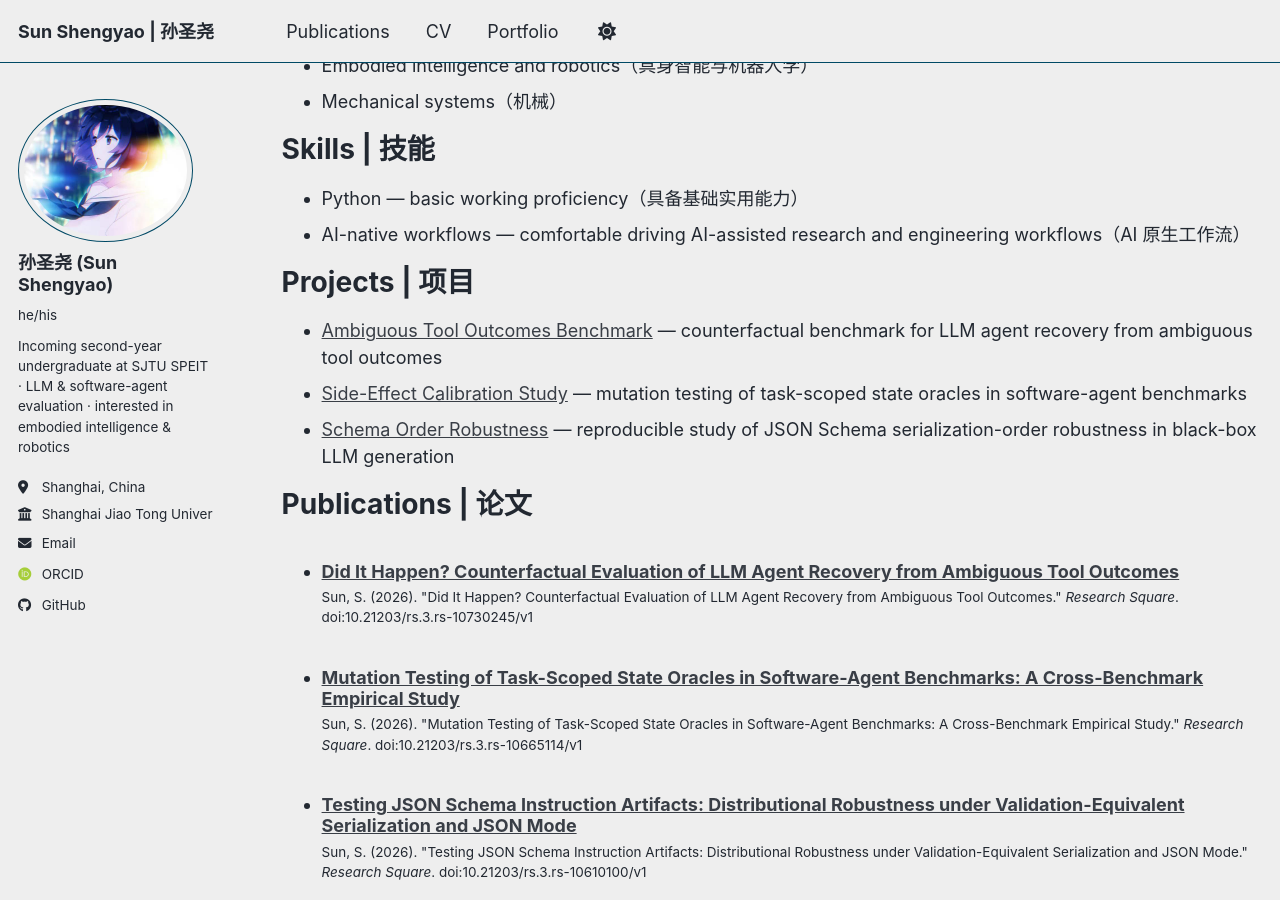
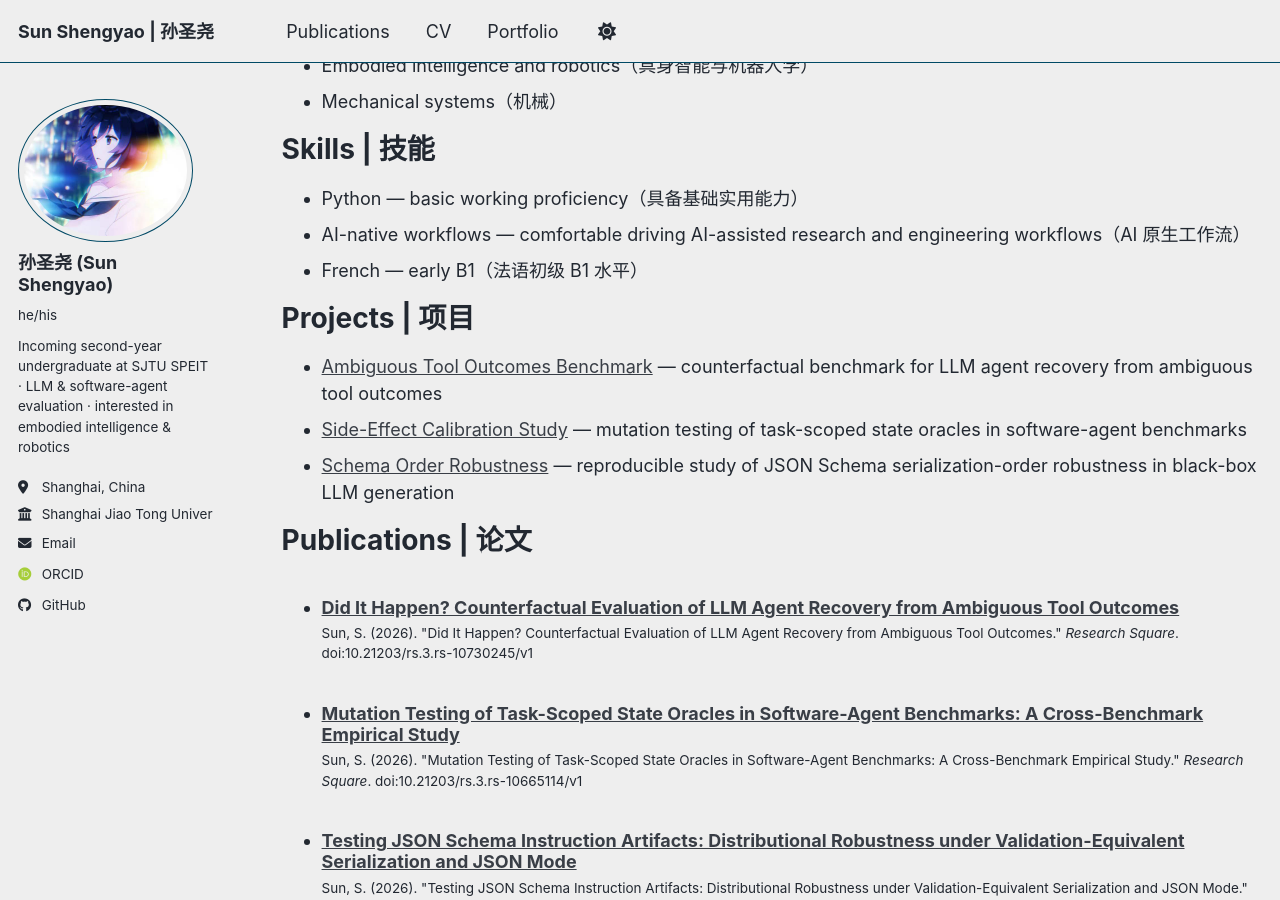
Before and after one commit to shushuyang231/shushuyang231.github.io, a Jekyll site: the page built from _pages/cv.md, in a window 1280 px wide and 900 px high, scrolled down 346 px. Built offline with Jekyll 4.4.1, drawn with Linux system fonts in a browser that asks for light colours; some web fonts are replaced; a script bundle is joined from its source files by our own code; library files that are not in the unit come from our copies.

Commit message:
Add French early B1 to CV skills

```diff
--- a/_pages/cv.md
+++ b/_pages/cv.md
@@ -25,6 +25,7 @@ Skills | 技能
 ======
 * Python — basic working proficiency（具备基础实用能力）
 * AI-native workflows — comfortable driving AI-assisted research and engineering workflows（AI 原生工作流）
+* French — early B1（法语初级 B1 水平）
 
 Projects | 项目
 ======
```
